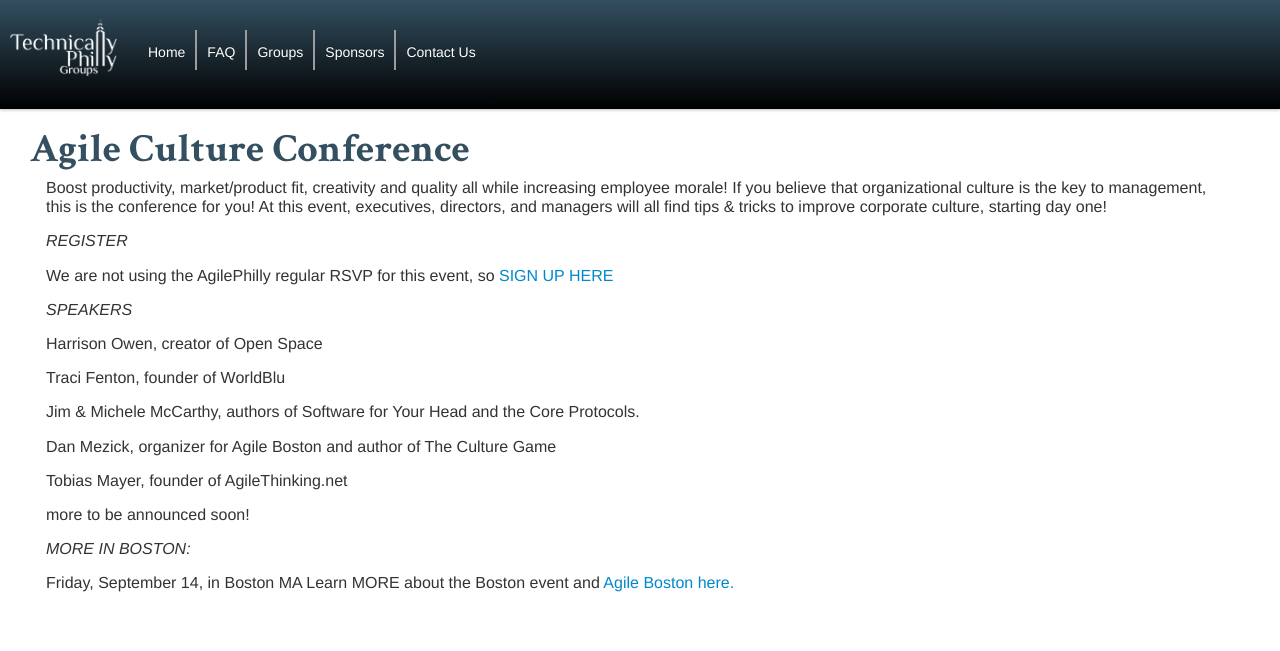
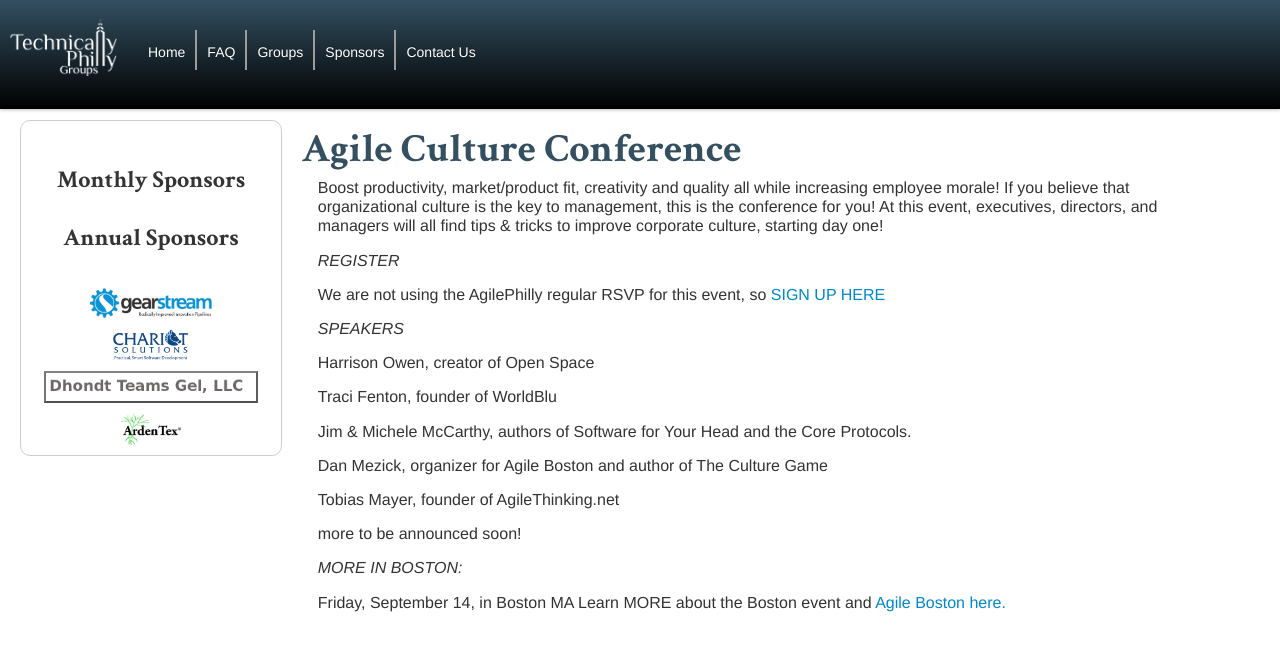
Before and after one commit to TechnicallyPhillyGroups/technicallyphillygroups.github.com, a Jekyll site: the page built from agile-culture-conf.md, in a window 1280 px wide. Shown: the top 651 px of the page. Built offline with Jekyll 4.4.1, drawn with Linux system fonts in a browser that asks for light colours; nearby versions of some CDN libraries; some of the changed lines change nothing that is shown.

Commit message:
added sponsors bar to agile-culture-conf page

```diff
--- a/agile-culture-conf.md
+++ b/agile-culture-conf.md
@@ -1,6 +1,7 @@
 ---
 title: "Agile Culture Conference"
 layout: default
+show_sponsors_sidebar: true
 ---
 
 
```
